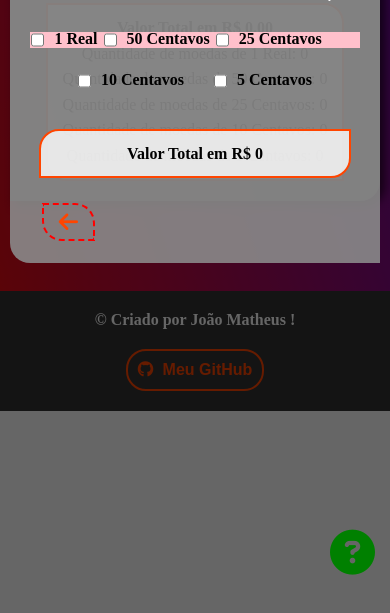
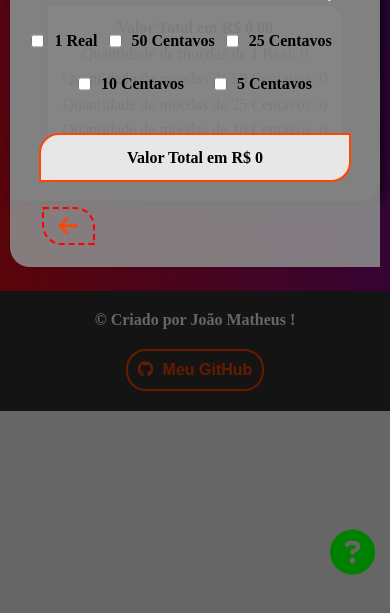
Before and after one commit to joao3872/Contagem_de_Moedas, a plain HTML site: page index.html in a window 390 px wide. Both pictures are taken after a click on the element 357 px from the left and 26 px from the top of the page. Shown: the part 229-842 px from the top of the page. Drawn offline with Linux system fonts and the light colour scheme.

Commit message:
Update style.css

```diff
--- a/styles/style.css
+++ b/styles/style.css
@@ -179,7 +179,7 @@ footer .button .btn_github:hover {
 }
 
 .container_modal .modal .checkboxs label {
-    margin: -2px 15px 0 10px;
+    margin: 0 15px 0 10px;
     font-weight: bold;
 }
 
@@ -299,7 +299,7 @@ footer .button .btn_github:hover {
     }
 
     .container_modal .modal .checkboxs .parte-superior label {
-        margin-right: 5px;
+        margin-right: 10px;
     }
 
     .container_modal .modal .checkboxs .parte-superior, .parte-inferior {
@@ -311,7 +311,6 @@ footer .button .btn_github:hover {
         margin: 25px 0;
         width: 100%;
         justify-content: flex-start;
-        background: pink;
     }
 
     .container_modal .modal .checkboxs .parte-inferior {
```
